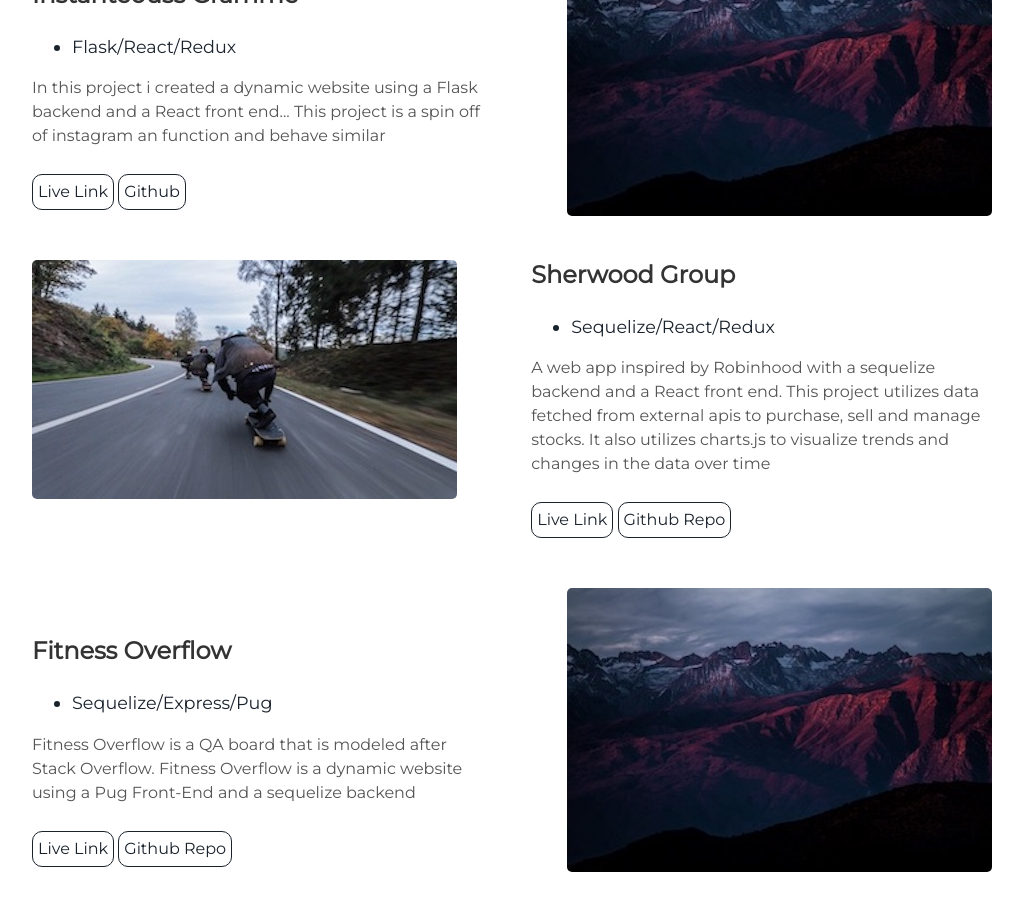
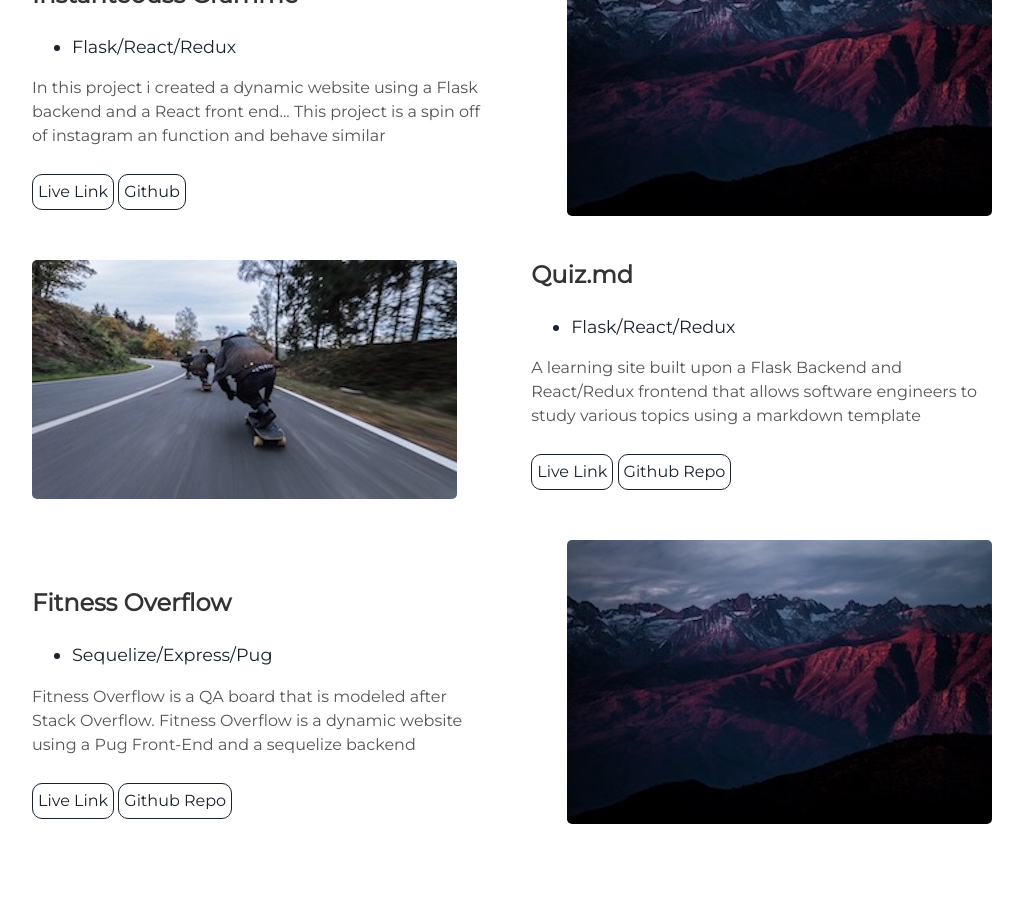
Before and after one commit to RyanGC93/RyanGC93.github.io, a Jekyll site: the page built from index.html, in a window 1280 px wide and 900 px high, scrolled down 2612 px. Shown: the whole window, without its empty margins (128-1151 px from the left). Built offline with Jekyll 4.4.1, drawn with Linux system fonts in a browser that asks for light colours.

Commit message:
update the portfolio projects

```diff
--- a/_includes/projects.html
+++ b/_includes/projects.html
@@ -29,7 +29,7 @@
     <a class="project-link" href="https://github.com/TolulopeVerissimo/InstantaneousGramme">Github</a>
   </div>
 </div>
-<div class="user-projects">
+<!-- <div class="user-projects">
   <div class="images-left">
     <img alt="mountains" src="{{ "/assets/img/skate.jpg" | prepend: site.baseurl }}" />
   </div>
@@ -41,6 +41,20 @@
     <p>A web app inspired by Robinhood with a sequelize backend and a React front end. This project utilizes data fetched from external apis to purchase, sell and manage stocks. It also utilizes charts.js to visualize trends and changes in the data over time  </p>
     <a class="project-link" href="https://sherwood-group.herokuapp.com/">Live Link</a>
     <a class="project-link" href="https://github.com/RyanGC93/Sherwood-Group">Github Repo</a>
+  </div>
+</div> -->
+<div class="user-projects">
+  <div class="images-left">
+    <img alt="mountains" src="{{ "/assets/img/skate.jpg" | prepend: site.baseurl }}" />
+  </div>
+  <div class="contents-right">
+    <h3> Quiz.md </h3>
+    <ul>
+      <li>Flask/React/Redux</li>
+    </ul>
+    <p>A learning site built upon a Flask Backend and React/Redux frontend that allows software engineers to study various topics using a markdown template </p>
+    <a class="project-link" href="https://quizmd.herokuapp.com/">Live Link</a>
+    <a class="project-link" href="https://github.com/RyanGC93/Quiz.md">Github Repo</a>
   </div>
 </div>
 <div class="user-projects">
```
